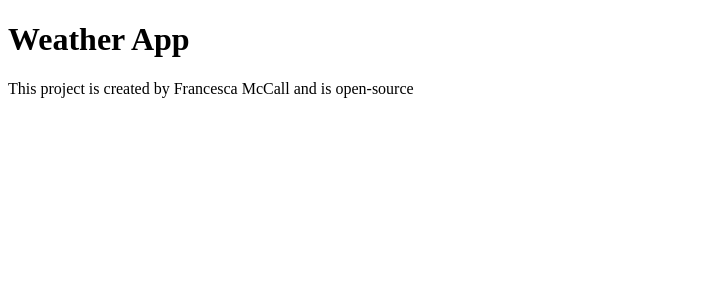
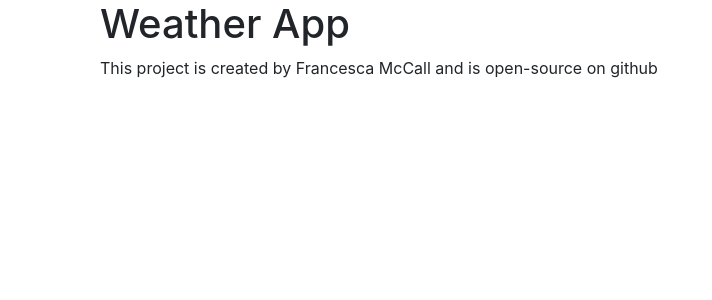
Before and after one commit to Lucchetta/react-weather-app, a React (Create React App) app: page / in a window 1280 px wide. Shown: the top 300 px of the page, without its empty margins (0-712 px from the left). Built offline with nearby package versions, Linux system fonts and the light colour scheme.

Commit message:
added Boostrap  added Div Contain

```diff
--- a/package.json
+++ b/package.json
@@ -6,6 +6,7 @@
     "@testing-library/jest-dom": "^5.11.4",
     "@testing-library/react": "^11.1.0",
     "@testing-library/user-event": "^12.1.10",
+    "bootstrap": "^4.5.3",
     "react": "^17.0.1",
     "react-dom": "^17.0.1",
     "react-scripts": "4.0.0",
--- a/public/index.html
+++ b/public/index.html
@@ -8,12 +8,16 @@
     <meta name="description"content="Weather Application/>
 
     <link rel="manifest" href="%PUBLIC_URL%/manifest.json" />
-
     <title>React Weather App</title>
   </head>
   <body>
     <noscript>You need to enable JavaScript to run this app.</noscript>
-    <div id="root"></div>
+    <div class="container">
+      <div id="root"></div>
+
+    </div>
+
+
 
   </body>
 </html>
--- a/src/App.js
+++ b/src/App.js
@@ -5,10 +5,11 @@ import './App.css';
 export default function App() {
   return (
     <div className="App">
-      <h1> Weather App</h1>
+      <div className="container">
+      <h1> Weather App </h1>
       <footer>
 
-        This project is created by Francesca McCall and is open-source
+        This project is created by Francesca McCall and is open-source on github
           <a href="https://github.com/Lucchetta/react-weather-app"
         target="_blank"></a>
 
@@ -16,7 +17,7 @@ export default function App() {
 
       </footer>
 
-
+      </div>
     </div>
   );
 }
--- a/src/index.js
+++ b/src/index.js
@@ -1,6 +1,7 @@
 import React from 'react';
 import ReactDOM from 'react-dom';
 import './index.css';
+import "bootstrap/dist/css/bootstrap.css";
 import App from './App';
 import reportWebVitals from './reportWebVitals';
 
```
Also changed, not shown: 1 other file (tests, documents, lock files or other folders).
